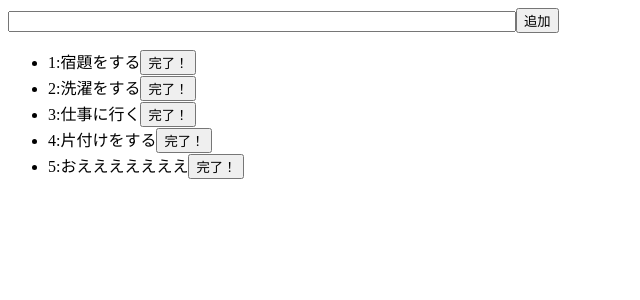
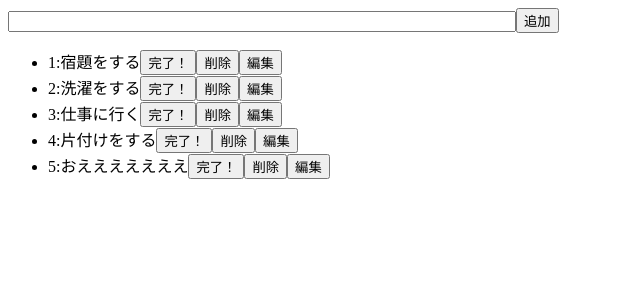
Before and after one commit to ooshiro3280611/code-11-homework, a React (Create React App) app: page / in a window 1280 px wide. Shown: the top 300 px of the page, without its empty margins (0-640 px from the left). Built offline with nearby package versions, Linux system fonts and the light colour scheme.

Commit message:
code-14の授業まで終わった

```diff
--- a/src/App.js
+++ b/src/App.js
@@ -14,11 +14,27 @@ const App = () => {
         'おえええええええ'
     ])
 
+    const addTodo = (value) => {
+        const newTodos = [
+            ...todos,
+            value
+        ]
+        setTodos(newTodos)
+    }
+
+    const deleteTodo = (id) => {
+        const deleteTodos = todos.filter((todo, index) => {
+            return index !== id
+        })
+        setTodos(deleteTodos)
+
+    }
+
 
     return (
         <>
-            <Form />
-            <List todos={todos} />
+            <Form addTodo={addTodo} />
+            <List todos={todos} deleteTodo={deleteTodo} />
         </>
     )
 }
--- a/src/Form.js
+++ b/src/Form.js
@@ -3,20 +3,29 @@ import React, { useState } from 'react';
 import styled from 'styled-components'
 
 
-const Form = () => {
+const Form = ({ addTodo }) => {
 
     const [value, setValue] = useState('')
 
     const handleSubmit = (e) => {
         e.preventDefault()
-        alert(value)
+        // alert(value)
+        if (!value) {
+            alert('入力してください')
+            return
+        }
+
+        addTodo(value)
+        setValue('')
     }
 
     return (
         <FormWrap onSubmit={handleSubmit}>
             <input
                 type="text"
-                onChange={(e) => { setValue(e.target.value) }} />
+                onChange={(e) => { setValue(e.target.value) }}
+                value={value}
+            />
             <button type="submit">追加</button>
         </FormWrap>
     )
--- a/src/Item.js
+++ b/src/Item.js
@@ -1,6 +1,9 @@
 import React, { useState } from 'react';
 
-const Item = ({ content, id }) => {
+
+const Item = ({ content, id, deleteTodo }) => {
+    const [isEditing, setIsEditing] = useState(false)
+
     const [isDone, setIsDone] = useState(false)
     let btnText = isDone ? '戻す' : '完了！'
 
@@ -10,10 +13,16 @@ const Item = ({ content, id }) => {
     return (
         <li>
             <span>{id + 1}:</span>
-            <span>{content}</span>
+            {
+                isEditing
+                    ? <input type="text" value="" />
+                    : <span>{content}</span>
+            }
             <button onClick={handleClick}>
                 {btnText}
             </button>
+            <button onClick={() => { deleteTodo(id) }}>削除</button>
+            <button onClick={() => { setIsEditing(!isEditing) }}>編集</button>
         </li>
     )
 }
--- a/src/List.js
+++ b/src/List.js
@@ -1,12 +1,15 @@
 import React from 'react'
 import Item from './Item'
 
-const List = ({ todos }) => {
+const List = ({ todos, deleteTodo }) => {
     return (
         <ul>
             {
                 todos.map((todo, i) => (
-                    <Item content={todo} id={i} />
+                    <Item
+                        content={todo}
+                        id={i}
+                        deleteTodo={deleteTodo} />
                 ))
             }
         </ul>
```
